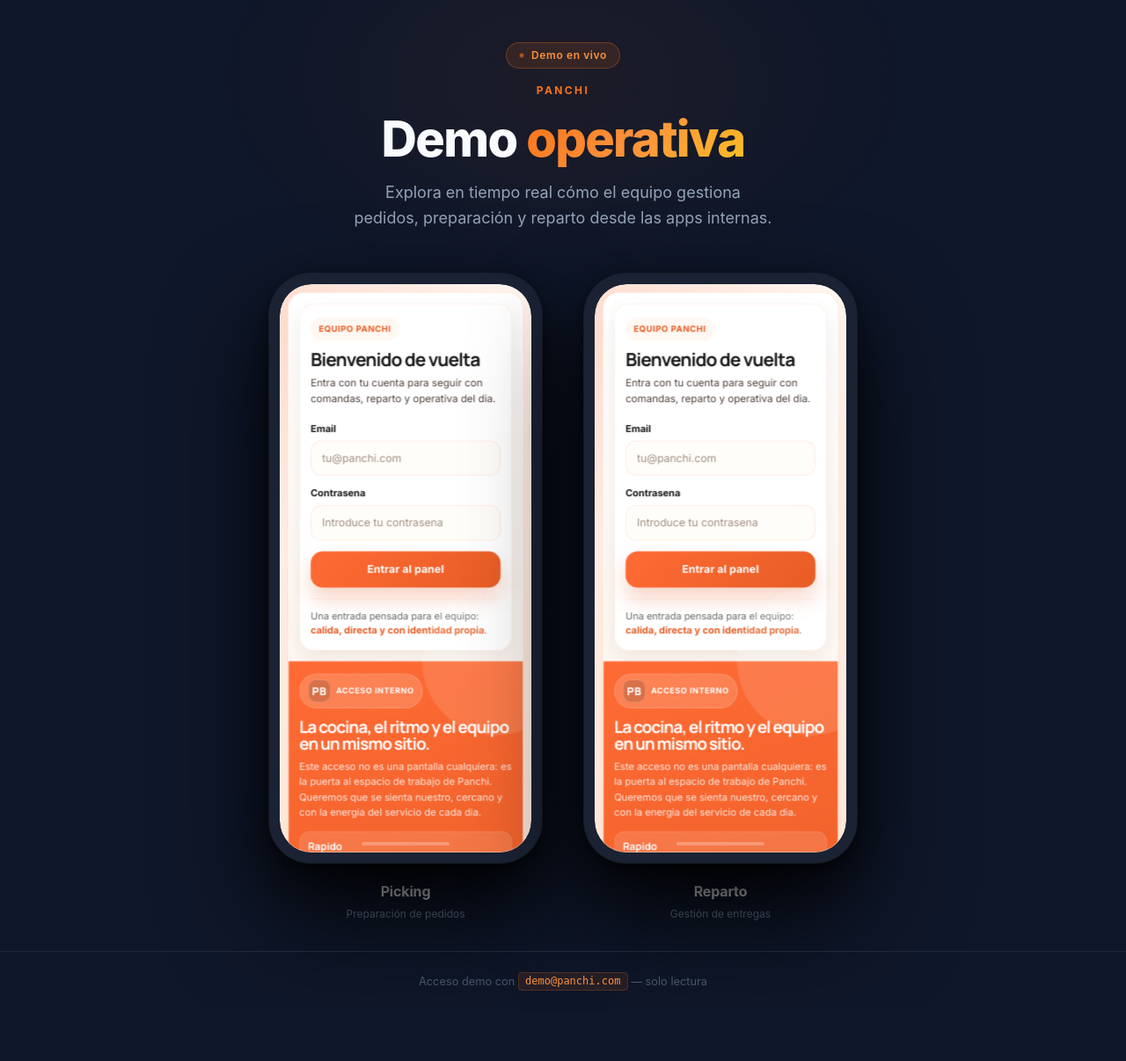
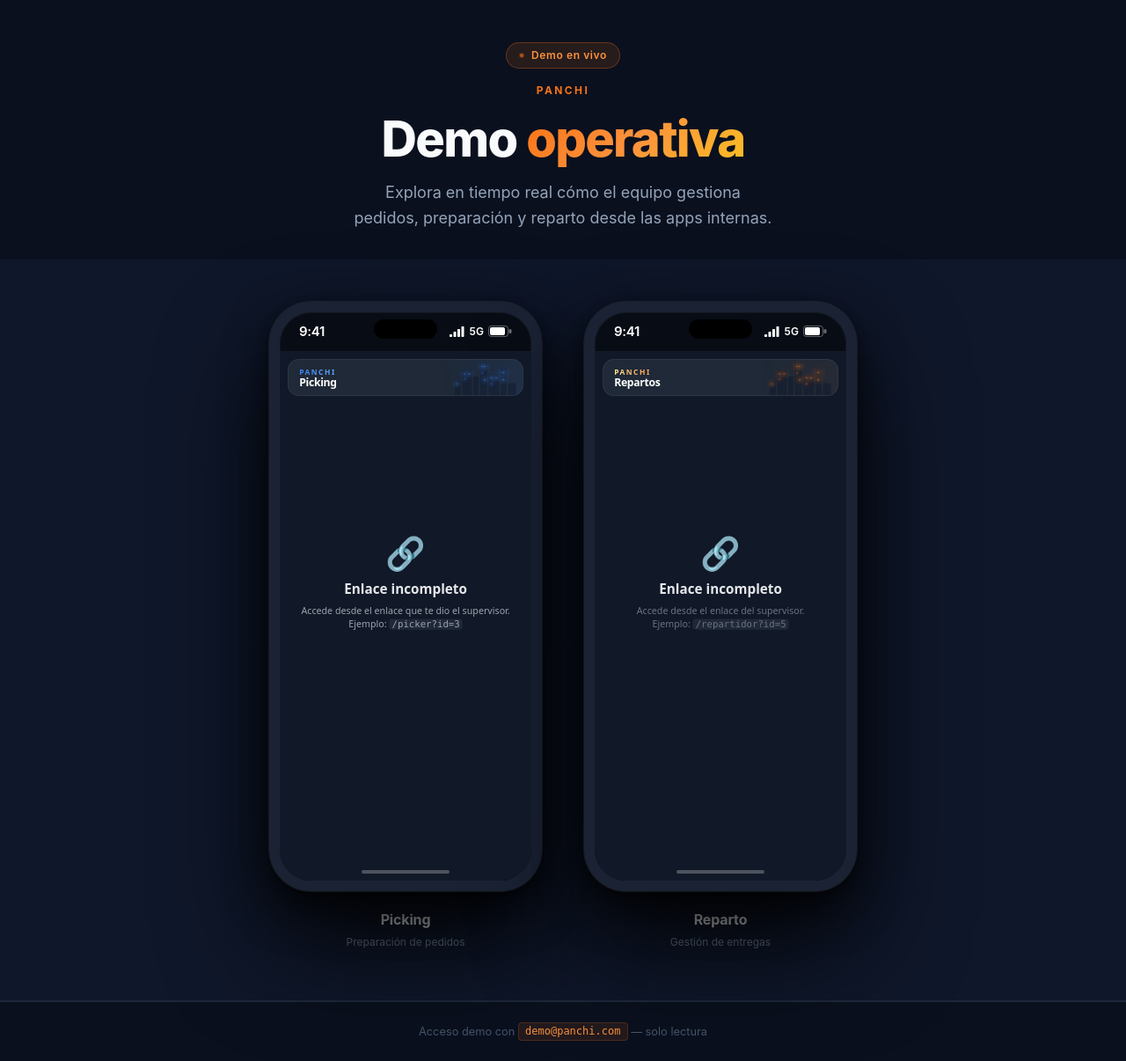
Before and after one commit to jorgearma/panchi-bot, a Flask app: page /demo in a window 1280 px wide. Shown: the whole page at 88% size. Before the commit the page ends 1126 px from the top, so only its background shows below. Run offline with Flask 3, Linux system fonts and the light colour scheme; data that the repository does not hold is empty; parts of the project's set-up code (start-up, migrations or seed data) failed here and were passed over; some libraries are stand-ins or nearby versions.

Commit message:
demo interactiva ui terminada

```diff
--- a/blueprints/demo.py
+++ b/blueprints/demo.py
@@ -1,32 +1,26 @@
 import logging
 from flask import Blueprint, redirect, render_template, request, session
-from database import get_db
-from models import Empleado
 
 logger = logging.getLogger(__name__)
 blueprint_demo = Blueprint('demo', __name__)
 
-DEMO_EMAIL = 'demo@panchi.com'
 
 @blueprint_demo.route('/demo')
 def index():
     return render_template('demo/index.html')
+
 
 @blueprint_demo.route('/demo/autologin')
 def autologin():
     role = request.args.get('role', 'picker')
     if role not in ('picker', 'repartidor'):
         role = 'picker'
-    try:
-        demo = get_db().query(Empleado).filter_by(Email=DEMO_EMAIL, activo=True).first()
-    except Exception:
-        demo = None
-    if not demo:
-        return redirect('/auth/login')
+
     session.clear()
-    session['empleado_id'] = demo.EmpleadoID
-    session['empleado_nombre'] = demo.Nombre
-    session['rol'] = 'manager'  # manager puede acceder a picker y repartidor
+    session['empleado_id'] = 0
+    session['empleado_nombre'] = 'Demo'
+    session['rol'] = 'manager'
     session.permanent = False
-    logger.info("DEMO_LOGIN role=%s empleado_id=%s", role, demo.EmpleadoID)
+
+    logger.info("DEMO_AUTOLOGIN role=%s", role)
     return redirect('/picker' if role == 'picker' else '/repartidor')
--- a/templates/demo/index.html
+++ b/templates/demo/index.html
@@ -47,13 +47,26 @@
     }
 
     /* ── Layout ── */
-    .page-wrapper {
-      flex: 1;
+    .phone-section {
+      width: 100%;
+      display: flex;
+      justify-content: center;
+      padding: 3rem 1.5rem 3.5rem;
+      background: #0f172a;
+      border-bottom: 1px solid #1e293b;
+      position: relative;
+      z-index: 1;
+    }
+    .info-section {
+      width: 100%;
       display: flex;
       flex-direction: column;
       align-items: center;
       padding: 3rem 1.5rem 2rem;
-      gap: 3rem;
+      gap: 1.5rem;
+      background: #0a101e;
+      position: relative;
+      z-index: 1;
     }
     .hero {
       text-align: center;
@@ -164,6 +177,7 @@
       inset: 0;
       border-radius: 36px;
       overflow: hidden;
+      z-index: 1;
     }
 
     /*
@@ -174,10 +188,10 @@
     */
     .iframe-scaler {
       position: absolute;
-      top: 0;
+      top: 44px;
       left: calc((100% - 375px * 0.763) / 2);
       width: 375px;
-      height: calc(100% / 0.763);
+      height: calc((100% - 44px) / 0.763);
       transform: scale(0.763);
       transform-origin: top left;
     }
@@ -274,6 +288,51 @@
       border-radius: 50%;
     }
 
+    /* ── iOS Status bar ── */
+    .phone-statusbar {
+      position: absolute;
+      top: 0;
+      left: 0;
+      right: 0;
+      height: 44px;
+      display: flex;
+      align-items: center;
+      justify-content: space-between;
+      padding: 0 22px;
+      z-index: 100;
+      pointer-events: none;
+    }
+    .sb-time {
+      font-size: 15px;
+      font-weight: 600;
+      color: #fff;
+      letter-spacing: -0.02em;
+      font-family: -apple-system, 'SF Pro Text', ui-sans-serif, sans-serif;
+      line-height: 1;
+    }
+    .sb-island {
+      position: absolute;
+      top: 8px;
+      left: 50%;
+      transform: translateX(-50%);
+      width: 72px;
+      height: 22px;
+      background: #000;
+      border-radius: 999px;
+    }
+    .sb-right {
+      display: flex;
+      align-items: center;
+      gap: 5px;
+    }
+    .sb-carrier {
+      font-size: 12px;
+      font-weight: 600;
+      color: #fff;
+      letter-spacing: 0.01em;
+      font-family: -apple-system, 'SF Pro Text', ui-sans-serif, sans-serif;
+    }
+
     /* ── Mobile message ── */
     .mobile-msg {
       display: none;
@@ -322,9 +381,8 @@
 <body>
   <div class="bg-glow" aria-hidden="true"></div>
 
-  <div class="page-wrapper" style="position:relative;z-index:1;">
-
-    <!-- Hero -->
+  <!-- Sección 1: info -->
+  <div class="info-section">
     <header class="hero">
       <div class="badge">
         <span class="badge-dot"></span>
@@ -336,9 +394,11 @@
         Explora en tiempo real cómo el equipo gestiona pedidos, preparación y reparto desde las apps internas.
       </p>
     </header>
+  </div>
 
-    <!-- Phone stage — desktop only -->
-    <section class="phone-stage desktop-only" aria-label="Mockups de la aplicación">
+  <!-- Sección 2: teléfonos -->
+  <div class="phone-section desktop-only">
+    <section class="phone-stage" aria-label="Mockups de la aplicación">
 
       <!-- Picker phone -->
       <div class="phone-wrapper">
@@ -346,6 +406,7 @@
           <span class="btn-volume" aria-hidden="true"></span>
           <span class="btn-volume lower" aria-hidden="true"></span>
           <span class="btn-power" aria-hidden="true"></span>
+
           <div class="phone-screen">
             <div class="phone-loading" id="loading-picker">
               <div class="spinner"></div>
@@ -361,6 +422,27 @@
               ></iframe>
             </div>
           </div>
+
+          <!-- iOS status bar — encima del iframe -->
+          <div class="phone-statusbar" aria-hidden="true">
+            <span class="sb-time">9:41</span>
+            <div class="sb-island"></div>
+            <div class="sb-right">
+              <svg width="17" height="12" viewBox="0 0 17 12" fill="none">
+                <rect x="0"    y="9" width="3" height="3"  rx="0.8" fill="white"/>
+                <rect x="4.5"  y="6" width="3" height="6"  rx="0.8" fill="white"/>
+                <rect x="9"    y="3" width="3" height="9"  rx="0.8" fill="white"/>
+                <rect x="13.5" y="0" width="3" height="12" rx="0.8" fill="white"/>
+              </svg>
+              <span class="sb-carrier">5G</span>
+              <svg width="27" height="13" viewBox="0 0 27 13" fill="none">
+                <rect x="0.5" y="0.5" width="22" height="12" rx="3" stroke="white" stroke-opacity="0.35" stroke-width="1"/>
+                <rect x="23.5" y="4" width="3" height="5" rx="1.5" fill="white" fill-opacity="0.4"/>
+                <rect x="2" y="2" width="17" height="9" rx="2" fill="white"/>
+              </svg>
+            </div>
+          </div>
+
         </div>
         <div class="phone-label">
           <strong>Picking</strong>
@@ -389,6 +471,27 @@
               ></iframe>
             </div>
           </div>
+
+          <!-- iOS status bar — encima del iframe -->
+          <div class="phone-statusbar" aria-hidden="true">
+            <span class="sb-time">9:41</span>
+            <div class="sb-island"></div>
+            <div class="sb-right">
+              <svg width="17" height="12" viewBox="0 0 17 12" fill="none">
+                <rect x="0"    y="9" width="3" height="3"  rx="0.8" fill="white"/>
+                <rect x="4.5"  y="6" width="3" height="6"  rx="0.8" fill="white"/>
+                <rect x="9"    y="3" width="3" height="9"  rx="0.8" fill="white"/>
+                <rect x="13.5" y="0" width="3" height="12" rx="0.8" fill="white"/>
+              </svg>
+              <span class="sb-carrier">5G</span>
+              <svg width="27" height="13" viewBox="0 0 27 13" fill="none">
+                <rect x="0.5" y="0.5" width="22" height="12" rx="3" stroke="white" stroke-opacity="0.35" stroke-width="1"/>
+                <rect x="23.5" y="4" width="3" height="5" rx="1.5" fill="white" fill-opacity="0.4"/>
+                <rect x="2" y="2" width="17" height="9" rx="2" fill="white"/>
+              </svg>
+            </div>
+          </div>
+
         </div>
         <div class="phone-label">
           <strong>Reparto</strong>
@@ -397,6 +500,7 @@
       </div>
 
     </section>
+  </div>
 
   <!-- Mobile fallback -->
   <div class="mobile-msg" aria-label="Aviso modo móvil">
@@ -409,10 +513,8 @@
     <a href="/picker">Abrir app →</a>
   </div>
 
-  </div>
-
   <!-- Footer -->
-  <footer class="demo-footer" style="position:relative;z-index:1;">
+  <footer class="demo-footer" style="background:#0a101e;border-top:1px solid #1e293b;">
     <p>Acceso demo con <code>demo@panchi.com</code> — solo lectura</p>
   </footer>
 
```
Lines whose indentation alone changed are shown as unchanged.
